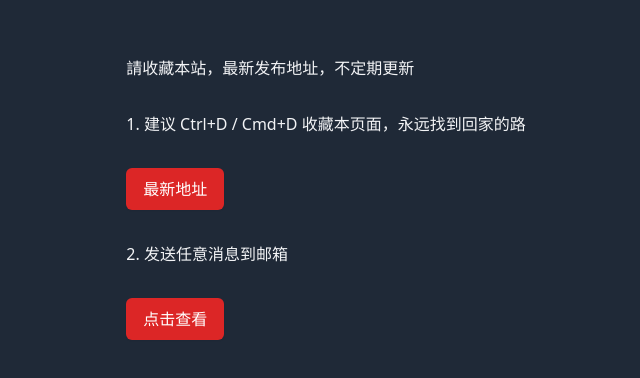
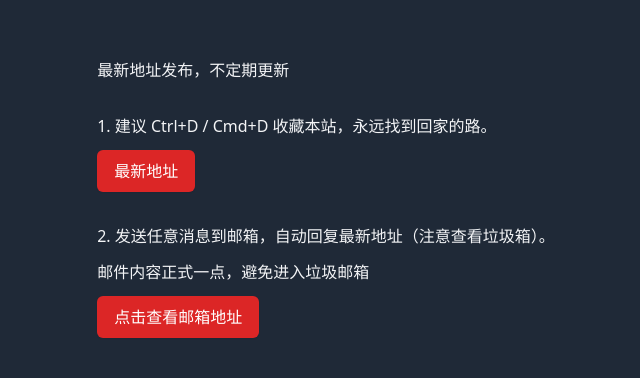
Before and after one commit to avhole/avhole.cc, a plain HTML site: page cn/index.html in a window 1280 px wide. Shown: the part 202-580 px from the top of the page, without its empty margins (314-954 px from the left). Drawn offline with nearby package versions, Linux system fonts and the light colour scheme.

Commit message:
feat:修改邮箱地址

```diff
--- a/cn/index.html
+++ b/cn/index.html
@@ -3,16 +3,19 @@
 	<head>
 		<meta charset="UTF-8" />
 		<meta name="viewport" content="width=device-width, initial-scale=1.0" />
-		<title>地址发布</title>
+		<title>AVHole 地址发布</title>
+     <meta name="keywords" content="AVHole">
+    <meta name="description" content="AVHole地址发布">
 		<link rel="shortcut icon" href="favicon.ico" />
 		<script src="https://cdn.tailwindcss.com"></script>
 	</head>
 	<body>
 		<div class="flex justify-center items-center h-screen bg-gray-800">
 			<div class="max-w-7xl space-y-8 text-gray-100">
-				<div>請收藏本站，最新发布地址，不定期更新</div>
-				<div>1. 建议 Ctrl+D / Cmd+D 收藏本页面，永远找到回家的路</div>
-				<div>
+				<div>最新地址发布，不定期更新</div>
+				<div class="space-y-3">
+          <p>1. 建议 Ctrl+D / Cmd+D 收藏本站，永远找到回家的路。</p>
+          <p>
             <button
               onclick="window.location.href = ('@m@o@c@.@e@l@o@h@v@a@/@/@:@s@p@t@t@h@').split('').reverse().join('').replace(/@/g, '');"
               type="button"
@@ -20,16 +23,20 @@
             >
               最新地址
             </button>
+          </p>
         </div>
-				<div>2. 发送任意消息到邮箱</div>
-
+				<div class="space-y-3">
+          <p>2. 发送任意消息到邮箱，自动回复最新地址（注意查看垃圾箱）。</p>
+          <p>邮件内容正式一点，避免进入垃圾邮箱</p>
+          <p>
             <button
-					onclick="alert(('$m$o$c$.$e$l$o$h$v$a$@$l$r$u$').split('').reverse().join('').replace(/\$/g, ''));"
+              onclick="alert(('$m$o$c$.$l$i$a$m$g$@$l$r$u$.$e$l$o$h$v$a$').split('').reverse().join('').replace(/\$/g, ''));"
               type="button"
               class="inline-flex items-center px-4 py-2 border border-transparent text-base font-medium rounded-md shadow-sm text-white bg-red-600 hover:bg-red-700 focus:ring-red-500"
             >
-					点击查看
+              点击查看邮箱地址
             </button>
+          </p>
 			</div>
 		</div>
 	</body>
```
Also changed, not shown: index.html (+6 -4 lines). Lines whose indentation alone changed are shown as unchanged.
